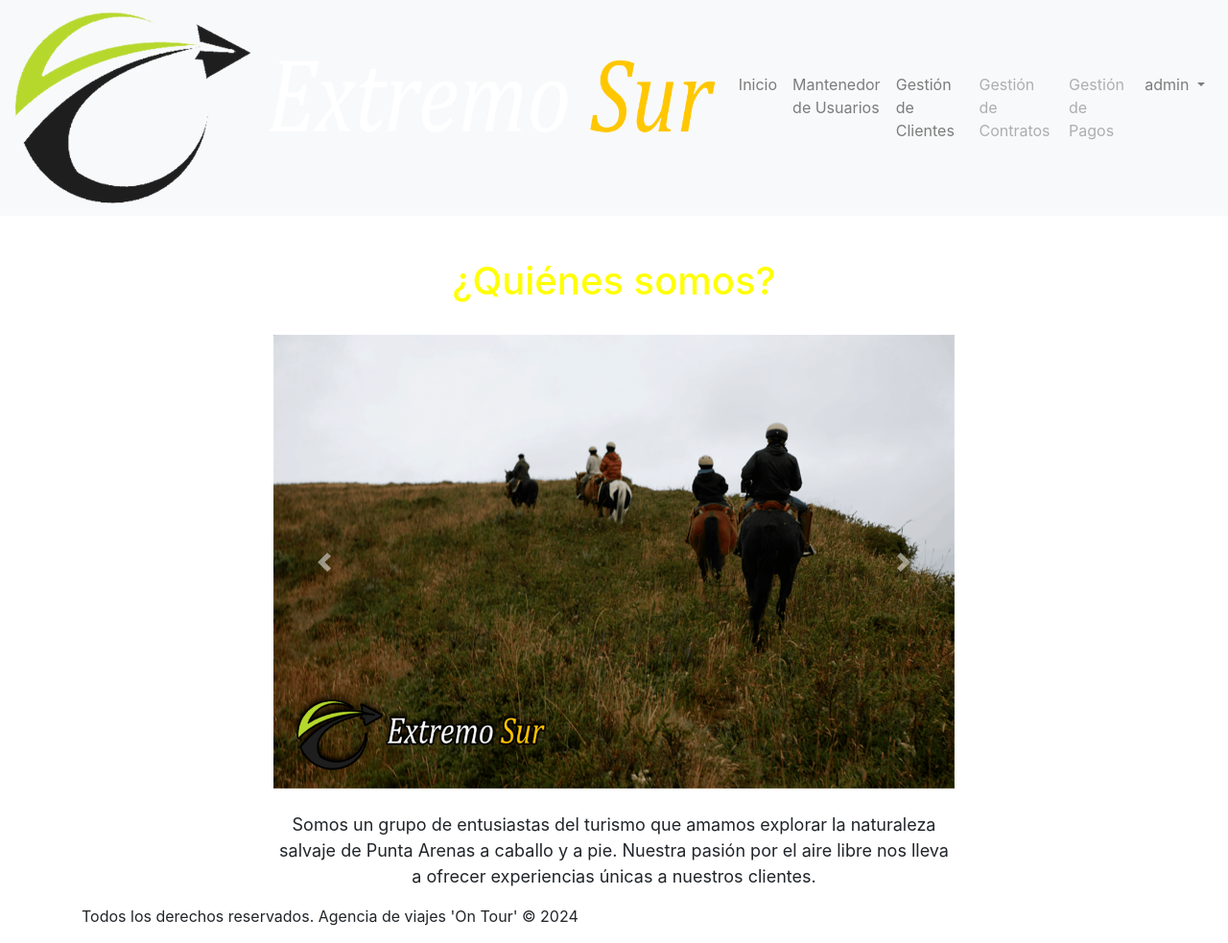
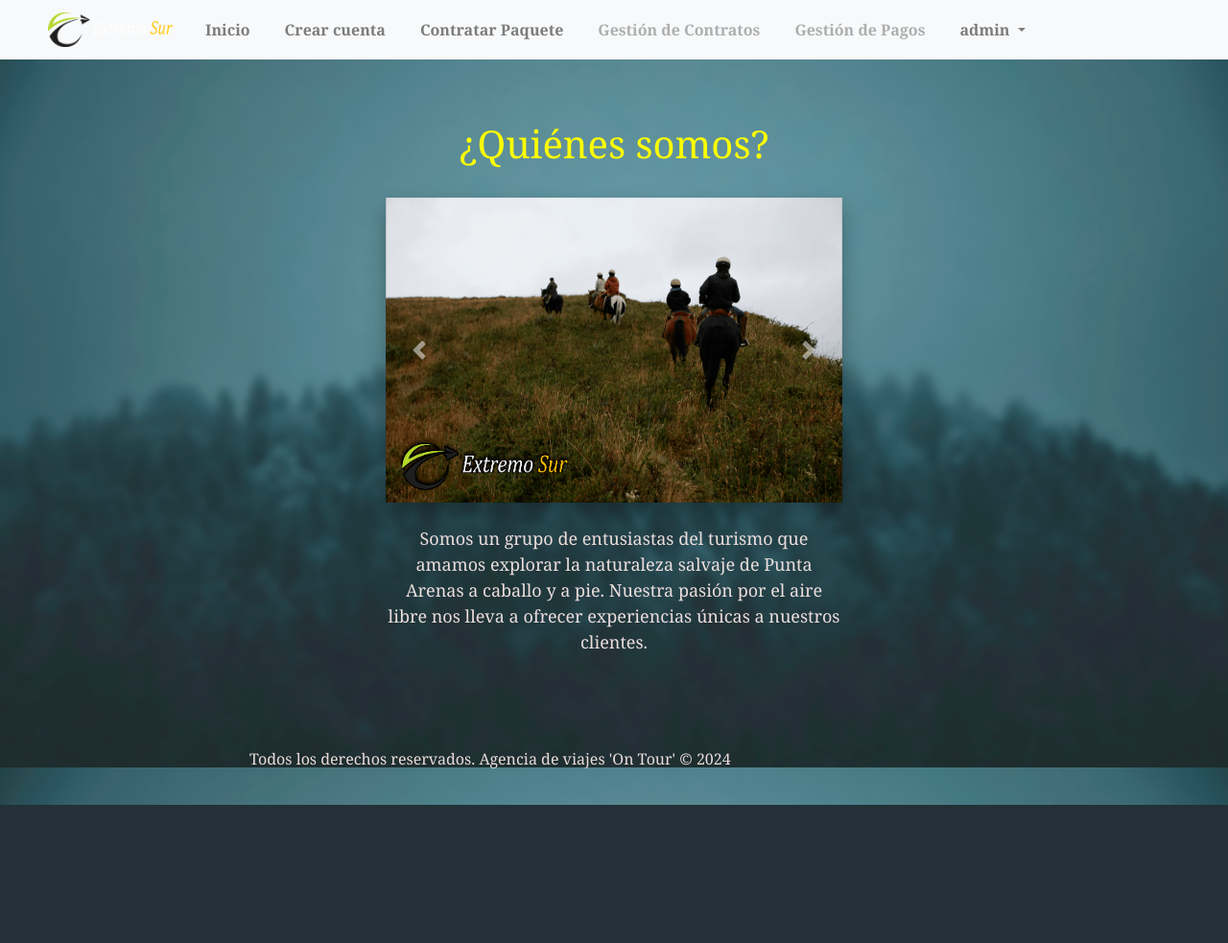
Before and after one commit to beayemi/Prueba3Intento3, a Django app: page /index/ in a window 1280 px wide. Shown: the whole page at 96% size. After the commit the page ends 839 px from the top, so only its background shows below. Run offline with Django 4.2, Linux system fonts and the light colour scheme; a user stored in the database is signed in.

Commit message:
Edit 5 , funcionan los fondos y el css

```diff
--- /dev/null
+++ b/gestionviajes/static/css/styles.css
@@ -0,0 +1,272 @@
+/* Estilos para el cuerpo de la página */
+body {
+    font-family: Cambria, Cochin, Georgia, Times, 'Times New Roman', serif;
+    color: #ecdddd;
+    margin: 0;
+    padding: 0;
+    background-image: url(../img/fondo.png); /* Ruta de la imagen de fondo */
+    background-repeat: repeat-y; /* Repetir la imagen verticalmente */
+    background-attachment: fixed; /* Hace que la imagen de fondo sea estática */
+    background-size: cover;
+}
+
+/* Estilos para la barra de navegación */
+.navbar {
+    background-color: rgba(28, 47, 97, 0.7);; /* Cambio a fondo negro */
+    color: white; /* Letras blancas */
+    padding: 5px 0; /* Reducción del padding */
+    overflow: hidden;
+}
+
+.navbar ul {
+    list-style-type: none;
+    margin: 0;
+    padding: 0;
+}
+
+.navbar ul li {
+    float: none; /* Removido el float */
+    display: inline-block; /* Cambiado a display inline-block */
+}
+
+.navbar ul li a {
+    display: block;
+    color: white;
+    text-align: center;
+    padding: 14px 16px;
+    text-decoration: none;
+}
+
+.navbar ul li a:hover {
+    background-color: #ddd;
+    color: black;
+}
+
+/* Estilos para los servicios */
+.servicio {
+    margin-bottom: 20px;
+}
+
+/* Estilos para los formularios */
+form {
+    margin-top: 20px;
+}
+
+form label {
+    display: block;
+    margin-bottom: 5px;
+}
+
+form input,
+form textarea {
+    width: 100%;
+    padding: 8px;
+    margin-bottom: 10px;
+    border: 1px solid #ccc;
+    border-radius: 4px;
+    box-sizing: border-box;
+}
+
+form button {
+    background-color: #4CAF50;
+    color: white;
+    padding: 10px 20px;
+    border: none;
+    border-radius: 4px;
+    cursor: pointer;
+}
+
+form button:hover {
+    background-color: #45a049;
+}
+
+nav {
+    background-color: #333;
+    color: #fff;
+    padding: 10px 20px;
+    text-align: center;
+}
+
+nav a {
+    color: #fff;
+    text-decoration: none;
+    margin: 0 10px;
+    font-weight: bold;
+}
+
+nav a:hover {
+    text-decoration: underline;
+}
+
+.container {
+    max-width: 800px;
+    margin: 0 auto;
+    padding: 20px;
+}
+
+section {
+    margin-bottom: 40px;
+}
+
+h2 {
+    color: #ffffff;
+}
+
+.servicio {
+    border: 1px solid #ccc;
+    border-radius: 5px;
+    padding: 10px;
+    margin-bottom: 20px;
+}
+
+.servicio h3 {
+    margin-top: 0;
+    color: #d68d2d;
+}
+
+.servicio p {
+    color: #ffffff;
+}
+
+iframe {
+    border: 0;
+    width: 100%;
+    height: 400px;
+    border-radius: 5px;
+    box-shadow: 0 0 10px rgba(0, 0, 0, 0.1);
+}
+
+.modal-dialog {
+    max-width: 600px;
+}
+
+/* Ajusta el tamaño de la imagen dentro del modal */
+.modal-content img {
+    width: 100%;
+    height: auto;
+}
+
+.navbar-brand img {
+    width: 150px; /* Ajusta este valor según sea necesario */
+    height: auto;
+    margin-left: 20px;
+    padding-left: 20px;
+}
+
+.card-img-top {
+    border-radius: 10px; /* Agrega bordes redondeados */
+}
+
+.card:hover .card-img-top {
+    transform: scale(1.1);
+    transition: transform 0.3s ease;
+}
+
+.carousel-item img {
+    max-width: 1000px;
+    height: auto;
+    margin: auto; /* Centra horizontalmente */
+}
+
+.carousel {
+    box-shadow: 0px 10px 20px rgba(0, 0, 0, 0.3); /* Ajusta los valores según sea necesario */
+    background-color: rgba(0, 0, 0, 0.5); /* Fondo negro con opacidad del 50% */
+}
+
+/* Estilos para las cards */
+.card {
+    background-color: rgba(0, 0, 0, 0.5); /* Fondo negro con opacidad del 50% */
+
+    color: #fff; /* Letras blancas */
+    border-radius: 10px; /* Bordes redondeados */
+}
+
+/* Estilos para los títulos de las cards */
+.card-title {
+    color: #fff; /* Letras blancas */
+}
+
+/* Estilos para los textos dentro de las cards */
+.card-text {
+    color: #fff; /* Letras blancas */
+}
+
+/* Estilos para la sección de pronóstico */
+#Pronostico {
+    margin: 5%;
+    padding: 20px;
+    max-width: auto;
+    background-color: rgba(0, 0, 0, 0.5); /* Fondo negro con opacidad del 50% */
+    border: 1px solid #dee2e6;
+    border-radius: 5px;
+}
+
+#Pronostico h2 {
+    margin-bottom: 10px;
+    font-size: 18px;
+    color: #ffffff;
+}
+
+.weather-container {
+    margin-top: 20px;
+}
+
+.weather-forecast {
+    display: flex; /* Utilizar flexbox */
+    flex-wrap: wrap; /* Permitir que los elementos se envuelvan si no caben en una sola línea */
+    justify-content: space-around; /* Distribuir los elementos de manera uniforme a lo largo de la línea */
+}
+
+.weather-forecast h2 {
+    color: #ffc107;
+    margin-bottom: 20px;
+}
+
+.weather-forecast h3 {
+    margin-top: 0;
+}
+
+.weather-forecast p {
+    margin-bottom: 5px;
+}
+
+.weather-forecast .forecast-item {
+    margin-bottom: 20px;
+    border-bottom: 1px solid #ccc;
+    padding-bottom: 10px;
+}
+
+
+#quienes-somos h1:hover {
+    animation: pulse 0.5s infinite alternate;
+}
+
+@keyframes pulse {
+    from {
+        transform: scale(1);
+    }
+    to {
+        transform: scale(1.05);
+    }
+}
+
+#quienes-somos h1 {
+    user-select: none;
+}
+
+#quienes-somos h1:hover {
+    animation: pulse 0.5s infinite alternate;
+}
+
+@keyframes pulse {
+    from {
+        transform: scale(1);
+    }
+    to {
+        transform: scale(1.05);
+    }
+}
+
+#quienes-somos h1 {
+    user-select: none;
+}
--- a/gestionviajes/templates/base.html
+++ b/gestionviajes/templates/base.html
@@ -52,7 +52,7 @@
                 {% else %}
                     <li class="nav-item">
                 {% endif %}
-                        <a class="nav-link" href="{% url 'customer_create' %}">Mantenedor de Usuarios</a>
+                        <a class="nav-link" href="{% url 'customer_create' %}">Crear cuenta</a>
                     </li>
             {% endif %}
             {% if clase == 'gestion_clientes' %}
@@ -60,7 +60,7 @@
             {% else %}
                 <li class="nav-item">
             {% endif %}
-                    <a class="nav-link" href="{% url 'contract_list' %}">Gestión de Clientes</a>
+                    <a class="nav-link" href="{% url 'contract_list' %}">Contratar Paquete</a>
                 </li>
             <li class="nav-item">
                 <a class="nav-link disabled" href="#">Gestión de Contratos</a>
```
Also changed, not shown: gestionviajes/templates/add_contract_to_cart.html (+6 -8 lines), gestionviajes/templates/contract_list.html (+4 -8 lines), gestionviajes/templates/customer_create.html (+6 -8 lines), db.sqlite3.
